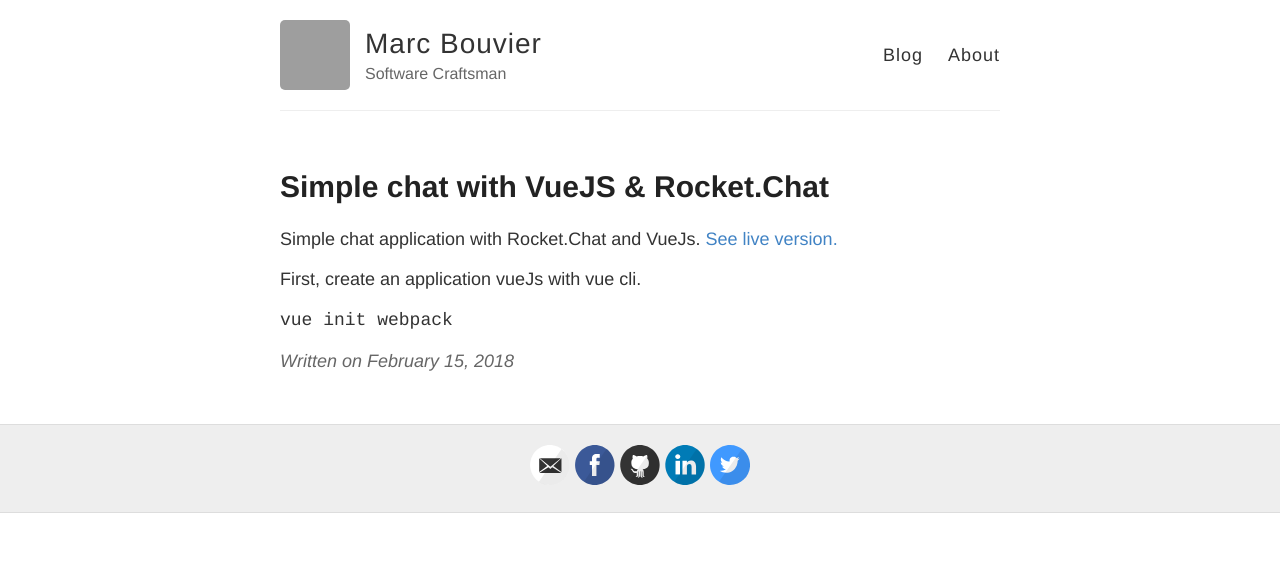
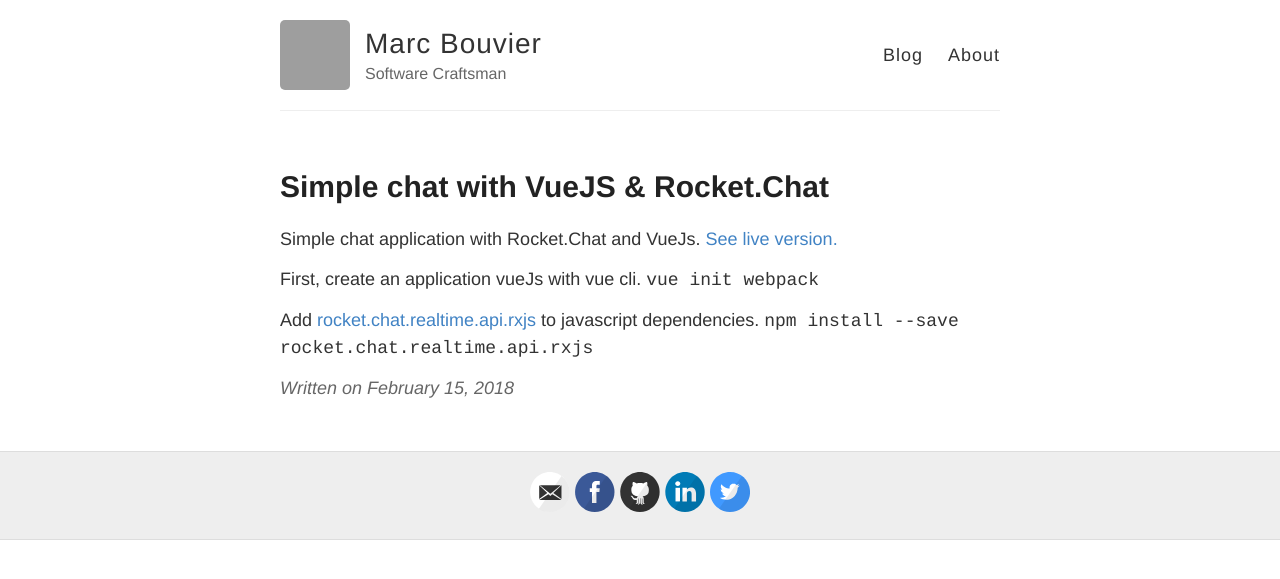
Before and after one commit to marc-bouvier/marc-bouvier.github.io, a Jekyll site: the page built from _posts/2018-02-15-chat-vuejs-rocket-chat.md, in a window 1280 px wide. Shown: the top 579 px of the page. Built offline with Jekyll 4.4.1, drawn with Linux system fonts in a browser that asks for light colours; comment, search, counter and statistics services are not loaded; grey boxes are pictures that could not be loaded.

Commit message:
Update 2018-02-15-chat-vuejs-rocket-chat.md

```diff
--- a/_posts/2018-02-15-chat-vuejs-rocket-chat.md
+++ b/_posts/2018-02-15-chat-vuejs-rocket-chat.md
@@ -7,5 +7,7 @@
 Simple chat application with Rocket.Chat and VueJs. [See live version.](https://marc-bouvier.github.io/rx-rocket.chat-sample/#/)
 
 First, create an application vueJs with vue cli.
+`vue init webpack`
 
-`vue init webpack`
+Add [rocket.chat.realtime.api.rxjs](https://github.com/inf3cti0n95/Rocket.Chat.RealTime.API.RxJS) to javascript dependencies.
+`npm install --save rocket.chat.realtime.api.rxjs`
```
